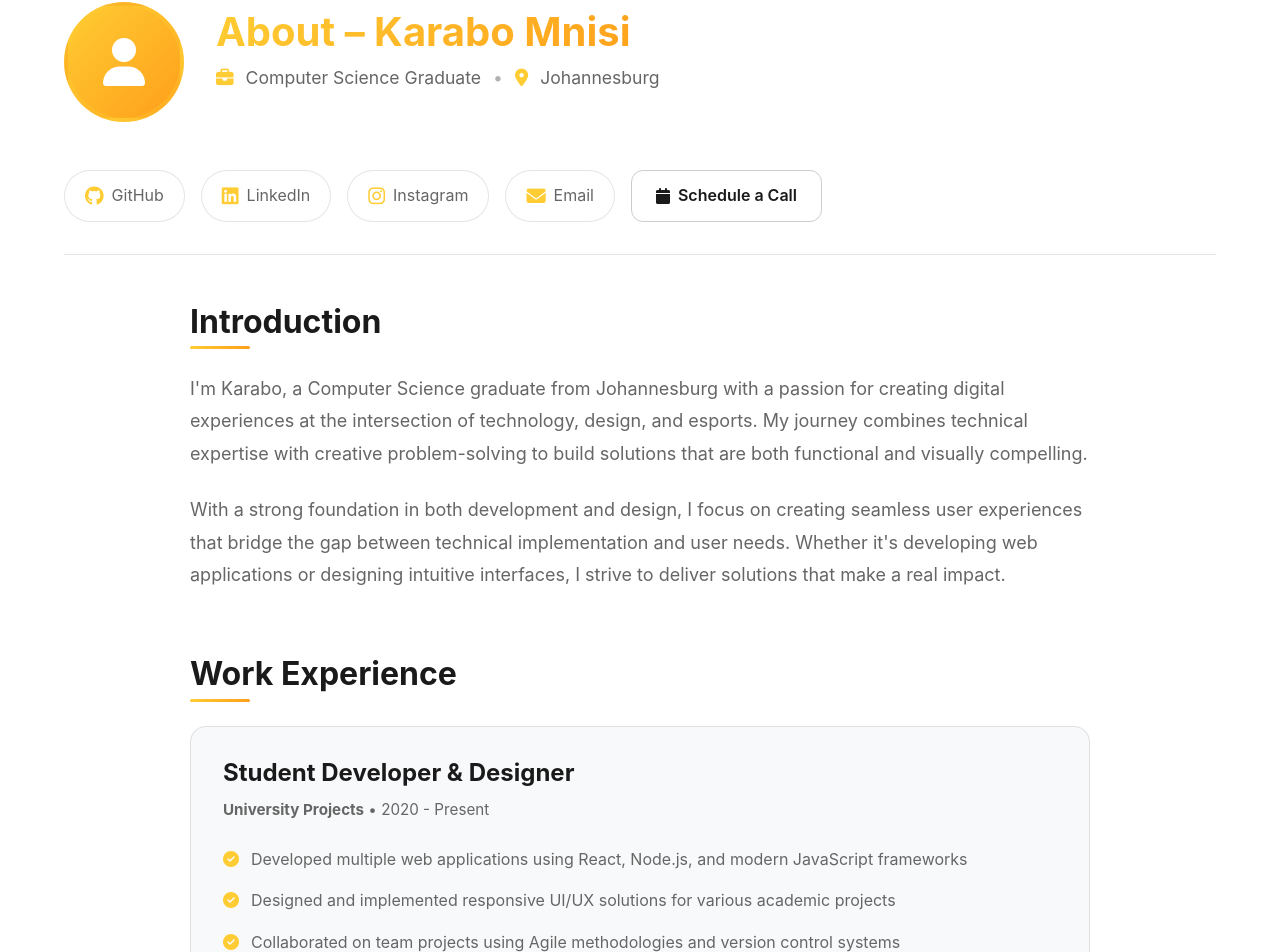
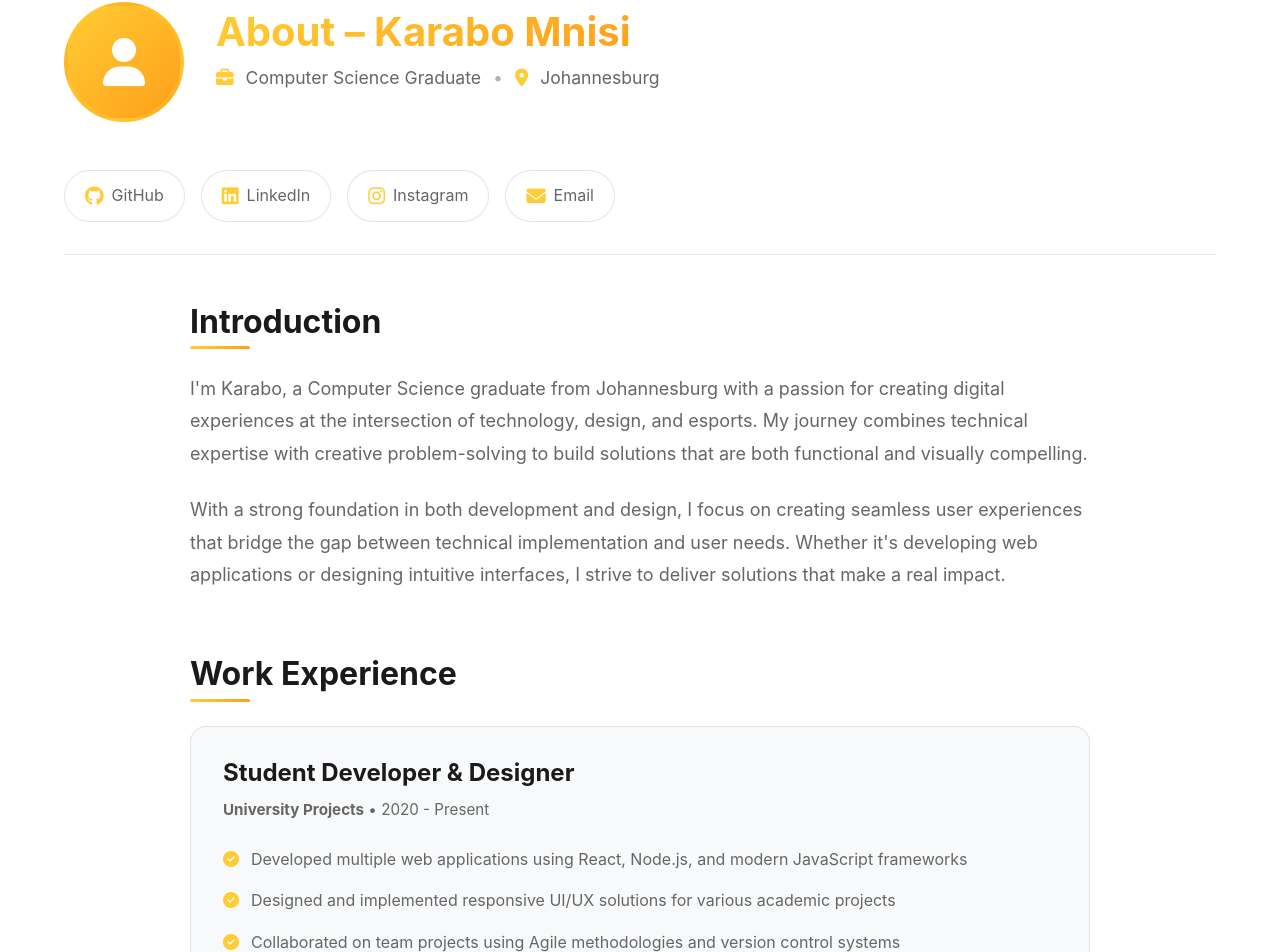
Before and after one commit to kvmnisi/karabomnisiportfolio, a React (Create React App) app: page / in a window 1280 px wide. Shown: the part 894-1846 px from the top of the page. Built offline with nearby package versions, Linux system fonts and the light colour scheme.

Commit message:
remove "schedule call"

```diff
--- a/src/components/About/About.js
+++ b/src/components/About/About.js
@@ -120,9 +120,6 @@ const About = () => {
               <span>{social.name}</span>
             </a>
           ))}
-          <a href="#contact" className="btn btn-secondary">
-            <i className="fas fa-calendar"></i> Schedule a Call
-          </a>
         </div>
 
         {/* Introduction */}
```
